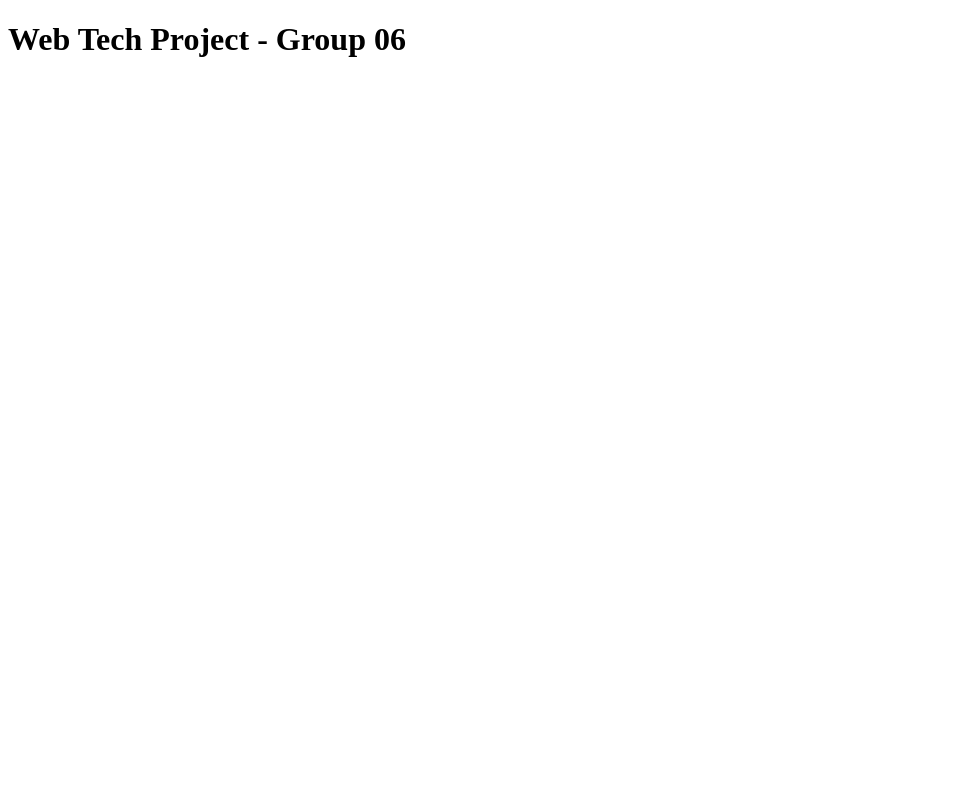
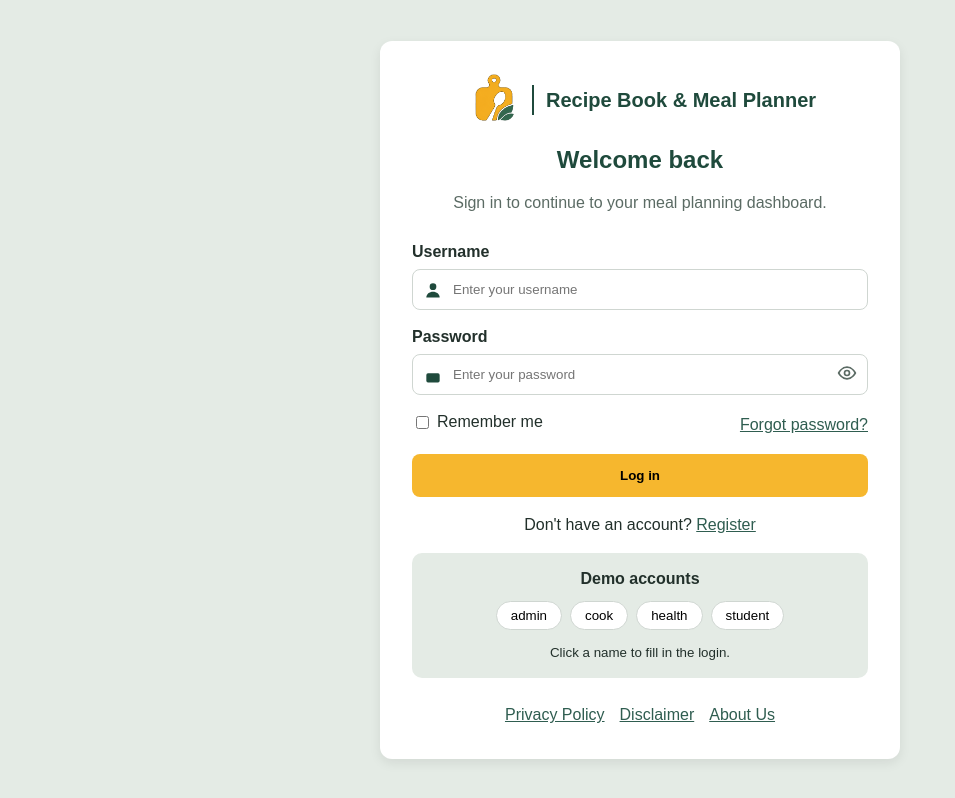
Before and after one commit to mamun-07/Webtech-Project-Group-06--Sec-X-, a plain HTML site: page index.html in a window 1280 px wide. Shown: the whole page, without its empty margins (0-955 px from the left). Drawn offline with Linux system fonts and the light colour scheme.

Commit message:
Add login page and validation

```diff
--- /dev/null
+++ b/css/login.css
@@ -0,0 +1,204 @@
+.split {
+  min-height: 100vh;
+  display: flex;
+  justify-content: center;
+  align-items: center;
+  padding: 24px;
+  background-color: #E4EBE5;
+}
+
+.form-panel {
+  width: 100%;
+  display: flex;
+  justify-content: center;
+}
+
+.form-wrap {
+  width: 100%;
+  max-width: 520px;
+  padding: 32px;
+  background-color: white;
+  border-radius: 12px;
+  box-shadow: 0 4px 12px rgba(0, 0, 0, 0.08);
+}
+
+.brand {
+  display: flex;
+  align-items: center;
+  gap: 12px;
+}
+
+.brand-dark {
+  justify-content: center;
+  color: #1F4A3C;
+  margin-bottom: 20px;
+}
+
+.logo {
+  width: 56px;
+}
+
+.brand-name {
+  font-size: 20px;
+  font-weight: bold;
+  padding-left: 12px;
+  border-left: 2px solid currentColor;
+}
+
+.form-wrap h2,
+.sub {
+  text-align: center;
+}
+
+.form-wrap h2 {
+  color: #1F4A3C;
+}
+
+.sub {
+  color: #5B6B64;
+  margin-bottom: 25px;
+}
+
+.field {
+  margin-bottom: 15px;
+}
+
+label {
+  display: block;
+  font-weight: bold;
+  margin-bottom: 5px;
+}
+
+.input-wrap {
+  display: flex;
+  align-items: center;
+  gap: 10px;
+  background-color: white;
+  border: 1px solid #CFD6D1;
+  border-radius: 8px;
+  padding: 0 10px;
+}
+
+.input-wrap:focus-within {
+  border-color: #2F5D50;
+}
+
+.input-wrap.invalid {
+  border-color: #C8402F;
+}
+
+.input-wrap svg {
+  width: 20px;
+  height: 20px;
+  fill: #1F4A3C;
+}
+
+.input-wrap input {
+  flex: 1;
+  min-width: 0;
+  padding: 12px 0;
+  border: none;
+  background: transparent;
+}
+
+.input-wrap input:focus-visible {
+  outline: none;
+}
+.eye { border: 0; background: transparent; padding: 0; }
+.eye:focus-visible { outline: none; }
+.eye svg { width: 20px; height: 20px; fill: none; stroke: #5B6B64; stroke-width: 2; }
+
+.field-error {
+  color: #C8402F;
+  margin-top: 5px;
+}
+
+.field-error:empty {
+  display: none;
+}
+
+.row {
+  display: flex;
+  justify-content: space-between;
+  align-items: center;
+  margin: 15px 0;
+}
+
+.check {
+  display: flex;
+  align-items: center;
+  gap: 5px;
+  font-weight: normal;
+}
+
+.form-error {
+  color: #C8402F;
+  background-color: #FBE9E6;
+  padding: 10px;
+  margin-bottom: 15px;
+}
+
+.notice {
+  background-color: #E4EBE5;
+  padding: 10px;
+  margin-bottom: 15px;
+}
+
+.btn {
+  width: 100%;
+  padding: 14px;
+  background-color: #F6B72E;
+  border: none;
+  border-radius: 8px;
+  font-weight: bold;
+  cursor: pointer;
+}
+
+.btn:hover {
+  background-color: #E8A91C;
+}
+
+.alt {
+  text-align: center;
+}
+
+.demo {
+  background-color: #E4EBE5;
+  padding: 14px;
+  text-align: center;
+  border-radius: 10px;
+}
+
+.chips {
+  display: flex;
+  justify-content: center;
+  flex-wrap: wrap;
+  gap: 8px;
+  margin: 10px;
+}
+
+.chips button {
+  padding: 6px 14px;
+  background-color: white;
+  border: 1px solid #CFD6D1;
+  border-radius: 20px;
+  cursor: pointer;
+}
+
+.footer-links {
+  display: flex;
+  justify-content: center;
+  flex-wrap: wrap;
+  gap: 15px;
+  margin-top: 25px;
+}
+
+@media (max-width: 480px) {
+  .split {
+    padding: 12px;
+  }
+
+  .form-wrap {
+    padding: 24px 18px;
+  }
+}
--- a/css/style.css
+++ b/css/style.css
@@ -0,0 +1,32 @@
+* {
+  box-sizing: border-box;
+}
+
+body {
+  margin: 0;
+  font-family: Arial, sans-serif;
+  color: #22302B;
+  background-color: #FBFBF7;
+  line-height: 1.5;
+}
+
+h1,
+h2,
+h3 {
+  margin: 0;
+  line-height: 1.2;
+}
+
+a {
+  color: #2F5D50;
+}
+
+button,
+input {
+  font-family: inherit;
+}
+
+:focus-visible {
+  outline: 2px solid #F6B72E;
+  outline-offset: 2px;
+}
--- a/index.html
+++ b/index.html
@@ -2,11 +2,94 @@
 <html lang="en">
 <head>
   <meta charset="UTF-8">
-  <title>Web Tech Project</title>
+  <meta name="viewport" content="width=device-width, initial-scale=1">
+  <title>Log in | Recipe Book &amp; Meal Planner</title>
+
+  <link rel="preconnect" href="https://fonts.googleapis.com">
+  <link rel="preconnect" href="https://fonts.gstatic.com" crossorigin>
+  <link href="https://fonts.googleapis.com/css2?family=Bricolage+Grotesque:wght@600;700;800&family=DM+Sans:wght@400;500;700&display=swap" rel="stylesheet">
   <link rel="stylesheet" href="css/style.css">
+  <link rel="stylesheet" href="css/login.css">
 </head>
 <body>
-  <h1>Web Tech Project - Group 06</h1>
-  <script src="js/script.js"></script>
+  <div class="split">
+    <div class="form-panel">
+      <div class="form-wrap">
+
+        <div class="brand brand-dark">
+          <img src="images/logo.png" alt="" class="logo">
+          <span class="brand-name">Recipe Book &amp; Meal Planner</span>
+        </div>
+
+        <h2>Welcome back</h2>
+        <p class="sub">Sign in to continue to your meal planning dashboard.</p>
+
+        <form id="loginForm" novalidate>
+          <div id="formError" class="form-error" role="alert" hidden></div>
+
+          <div class="field">
+            <label for="username">Username</label>
+            <div class="input-wrap">
+              <svg viewBox="0 0 24 24" aria-hidden="true">
+                <circle cx="12" cy="8" r="4"></circle>
+                <path d="M4 21c0-4.4 3.6-7 8-7s8 2.6 8 7z"></path>
+              </svg>
+              <input type="text" id="username" autocomplete="username" placeholder="Enter your username">
+            </div>
+            <p class="field-error" id="usernameError"></p>
+          </div>
+
+          <div class="field">
+            <label for="password">Password</label>
+            <div class="input-wrap">
+              <svg viewBox="0 0 24 24" aria-hidden="true">
+                <rect x="4" y="10" width="16" height="11" rx="2"></rect>
+                <path d="M8 10V7a4 4 0 0 1 8 0v3" fill="none"></path>
+              </svg>
+              <input type="password" id="password" autocomplete="current-password" placeholder="Enter your password">
+              <button type="button" id="togglePw" class="eye" aria-label="Show password">
+                <svg viewBox="0 0 24 24" aria-hidden="true">
+                  <path d="M2 12s3.6-7 10-7 10 7 10 7-3.6 7-10 7S2 12 2 12z" fill="none"></path>
+                  <circle cx="12" cy="12" r="3"></circle>
+                </svg>
+              </button>
+            </div>
+            <p class="field-error" id="passwordError"></p>
+          </div>
+
+          <div class="row">
+            <label class="check"><input type="checkbox" id="remember"> Remember me</label>
+            <a href="#" id="forgotLink">Forgot password?</a>
+          </div>
+
+          <p id="notice" class="notice" hidden></p>
+          <button type="submit" class="btn">Log in</button>
+        </form>
+
+        <p class="alt">Don't have an account? <a href="pages/register.html">Register</a></p>
+
+        <div class="demo">
+          <strong>Demo accounts</strong>
+          <div class="chips">
+            <button type="button" data-user="admin" data-pass="admin123">admin</button>
+            <button type="button" data-user="cook" data-pass="cook123">cook</button>
+            <button type="button" data-user="health" data-pass="health123">health</button>
+            <button type="button" data-user="student" data-pass="student123">student</button>
+          </div>
+          <small>Click a name to fill in the login.</small>
+        </div>
+
+        <nav class="footer-links">
+          <a href="pages/privacy.html">Privacy Policy</a>
+          <a href="pages/disclaimer.html">Disclaimer</a>
+          <a href="pages/about.html">About Us</a>
+        </nav>
+      </div>
+    </div>
+
+    <table id="plannerTable" hidden></table>
+  </div>
+
+  <script src="js/login.js"></script>
 </body>
 </html>
--- /dev/null
+++ b/js/login.js
@@ -0,0 +1,157 @@
+var USERS = {
+  admin: {
+    password: "admin123",
+    role: "admin",
+    page: "pages/admin.html"
+  },
+  cook: {
+    password: "cook123",
+    role: "cook",
+    page: "pages/cook.html"
+  },
+  health: {
+    password: "health123",
+    role: "health",
+    page: "pages/health.html"
+  },
+  student: {
+    password: "student123",
+    role: "student",
+    page: "pages/student.html"
+  }
+};
+
+var loginForm = document.getElementById("loginForm");
+var usernameInput = document.getElementById("username");
+var passwordInput = document.getElementById("password");
+var usernameError = document.getElementById("usernameError");
+var passwordError = document.getElementById("passwordError");
+var formError = document.getElementById("formError");
+var notice = document.getElementById("notice");
+var remember = document.getElementById("remember");
+
+function clearMessages() {
+  usernameError.textContent = "";
+  passwordError.textContent = "";
+  formError.textContent = "";
+  notice.textContent = "";
+
+  formError.hidden = true;
+  notice.hidden = true;
+
+  usernameInput.parentElement.classList.remove("invalid");
+  passwordInput.parentElement.classList.remove("invalid");
+}
+
+function showFieldError(input, errorElement, message) {
+  errorElement.textContent = message;
+  input.parentElement.classList.add("invalid");
+}
+
+try {
+  var savedUsername = localStorage.getItem("rememberedUser");
+
+  if (savedUsername) {
+    usernameInput.value = savedUsername;
+    remember.checked = true;
+  }
+} catch (error) {
+
+}
+
+
+document.getElementById("togglePw").addEventListener("click", function () {
+  if (passwordInput.type === "password") {
+    passwordInput.type = "text";
+    this.setAttribute("aria-label", "Hide password");
+  } else {
+    passwordInput.type = "password";
+    this.setAttribute("aria-label", "Show password");
+  }
+});
+
+
+document.querySelectorAll(".chips button").forEach(function (button) {
+  button.addEventListener("click", function () {
+    clearMessages();
+    usernameInput.value = button.getAttribute("data-user");
+    passwordInput.value = button.getAttribute("data-pass");
+  });
+});
+
+
+document.getElementById("forgotLink").addEventListener("click", function (event) {
+  event.preventDefault();
+  clearMessages();
+
+  if (usernameInput.value.trim() === "") {
+    showFieldError(
+      usernameInput,
+      usernameError,
+      "Enter your username first."
+    );
+    return;
+  }
+
+  notice.textContent = "If the account exists, a reset link has been sent.";
+  notice.hidden = false;
+});
+
+
+loginForm.addEventListener("submit", function (event) {
+  event.preventDefault();
+  clearMessages();
+
+  var username = usernameInput.value.trim().toLowerCase();
+  var password = passwordInput.value;
+  var isValid = true;
+
+  if (username === "") {
+    showFieldError(usernameInput, usernameError, "Enter your username.");
+    isValid = false;
+  }
+
+  if (password === "") {
+    showFieldError(passwordInput, passwordError, "Enter your password.");
+    isValid = false;
+  } else if (password.length < 6) {
+    showFieldError(
+      passwordInput,
+      passwordError,
+      "Password must be at least 6 characters."
+    );
+    isValid = false;
+  }
+
+  if (!isValid) {
+    return;
+  }
+
+  var user = USERS[username];
+
+  if (!user || user.password !== password) {
+    formError.textContent = "Username or password is incorrect.";
+    formError.hidden = false;
+    return;
+  }
+
+  try {
+    sessionStorage.setItem(
+      "session",
+      JSON.stringify({
+        username: username,
+        role: user.role
+      })
+    );
+
+    if (remember.checked) {
+      localStorage.setItem("rememberedUser", username);
+    } else {
+      localStorage.removeItem("rememberedUser");
+    }
+  } catch (error) {
+
+  }
+
+  window.location.href = user.page;
+});
```
Also changed, not shown: images/logo.png (added), js/script.js (deleted).
